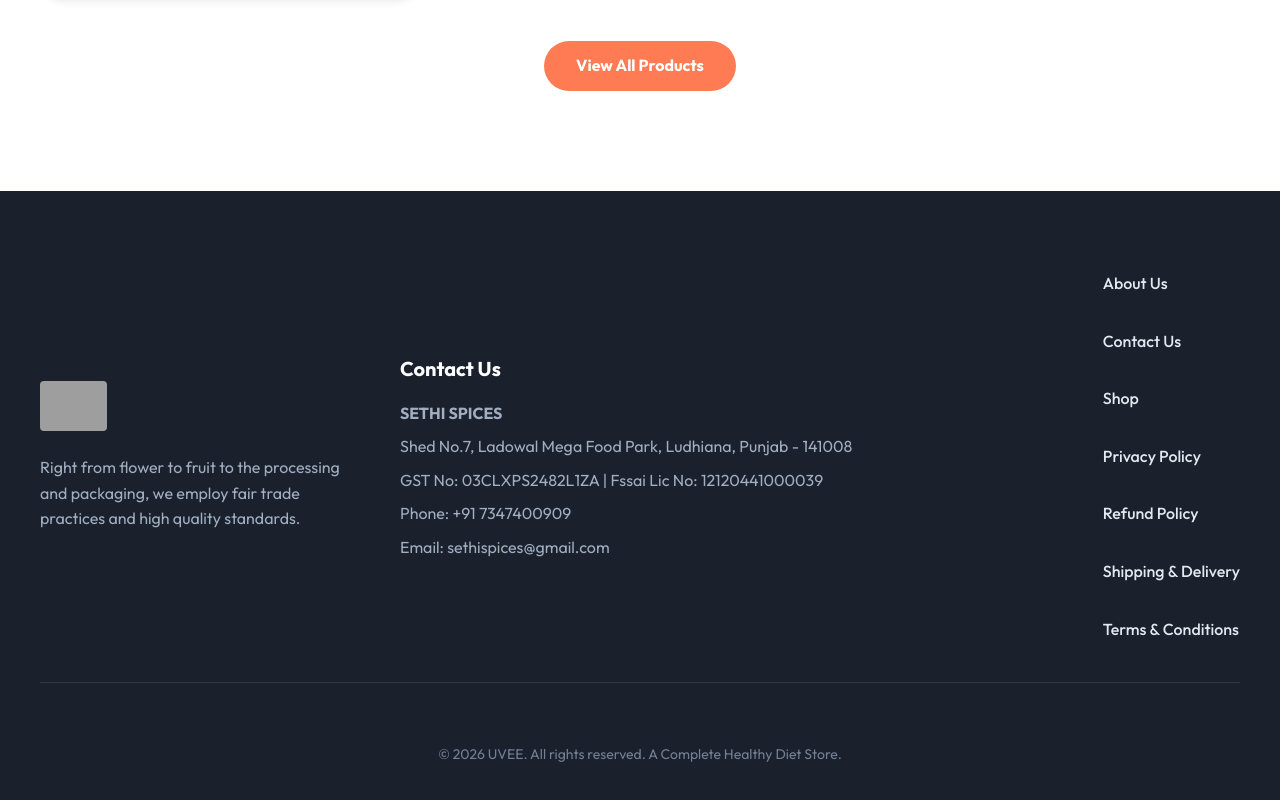
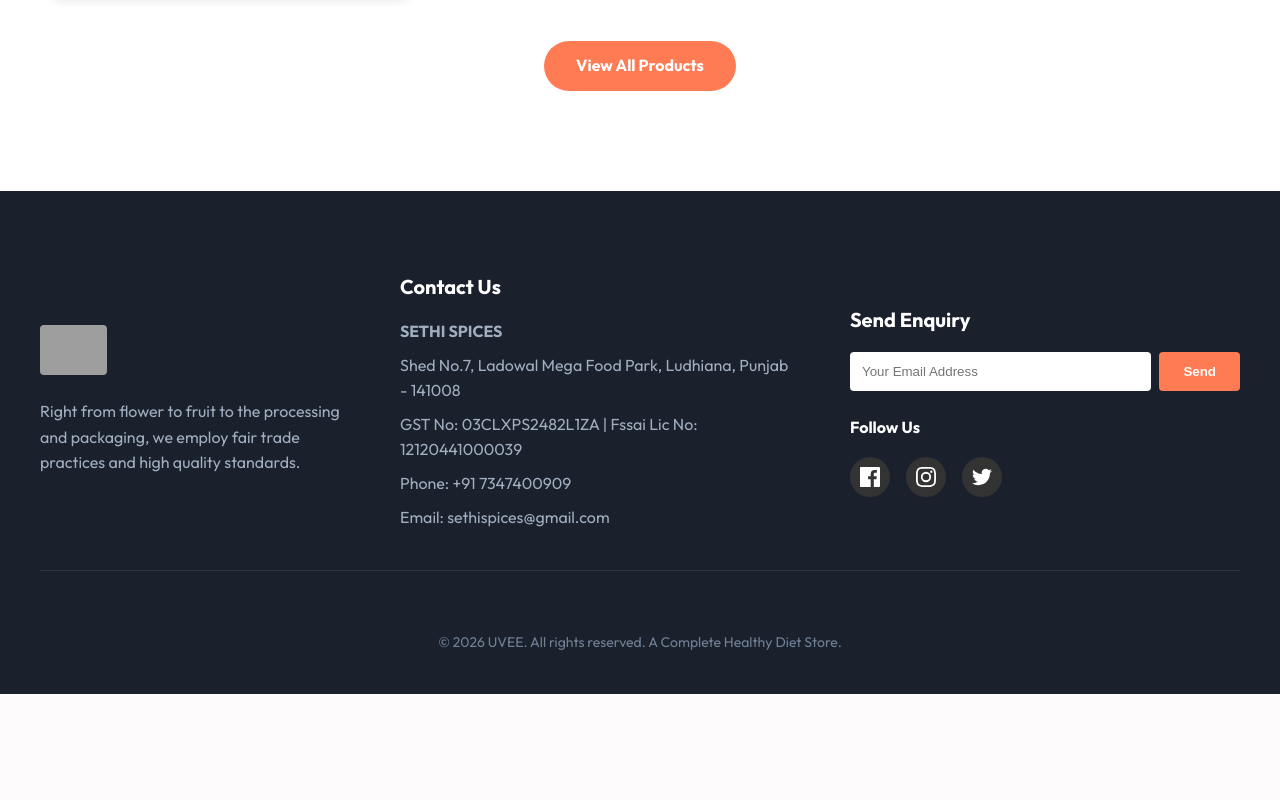
Before and after one commit to vipulbansal1224-wq/uvee, a Next.js app: page / in a window 1280 px wide. Shown: the part 3276-4076 px from the top of the page. After the commit the page ends 3970 px from the top, so only its background shows below. Built offline with nearby package versions, Linux system fonts and the light colour scheme; grey boxes are pictures that could not be loaded.

Commit message:
feat: replace footer menu with social icons and enquiry form

```diff
--- a/app/page.js
+++ b/app/page.js
@@ -80,14 +80,25 @@
                <p style={{ color: '#a0aec0', marginBottom: '8px' }}>Phone: +91 7347400909</p>
                <p style={{ color: '#a0aec0' }}>Email: sethispices@gmail.com</p>
             </div>
-            <div className={styles.footerLinks} style={{ flexDirection: 'column' }}>
-              <a href="/about">About Us</a>
-              <a href="/contact">Contact Us</a>
-              <a href="/shop">Shop</a>
-              <a href="/policies/privacy">Privacy Policy</a>
-              <a href="/policies/refund">Refund Policy</a>
-              <a href="/policies/shipping">Shipping & Delivery</a>
-              <a href="/policies/terms">Terms & Conditions</a>
+            <div style={{ flex: 1, marginLeft: '60px' }}>
+              <h4 style={{ fontSize: '20px', color: 'white', marginBottom: '16px' }}>Send Enquiry</h4>
+              <form style={{ display: 'flex', gap: '8px', marginBottom: '24px' }}>
+                <input type="email" placeholder="Your Email Address" style={{ padding: '12px', borderRadius: '4px', border: 'none', flex: 1, outline: 'none' }} />
+                <button type="button" style={{ padding: '12px 24px', background: 'var(--primary)', color: 'white', border: 'none', borderRadius: '4px', fontWeight: 'bold', cursor: 'pointer' }}>Send</button>
+              </form>
+
+              <h4 style={{ fontSize: '16px', color: 'white', marginBottom: '16px' }}>Follow Us</h4>
+              <div style={{ display: 'flex', gap: '16px' }}>
+                <a href="#" style={{ color: 'white', background: '#333', width: '40px', height: '40px', display: 'flex', alignItems: 'center', justifyContent: 'center', borderRadius: '50%' }}>
+                  <svg width="20" height="20" fill="currentColor" viewBox="0 0 24 24"><path d="M22.675 0h-21.35C.597 0 0 .597 0 1.325v21.351C0 23.403.597 24 1.325 24H12.82v-9.294H9.692v-3.622h3.128V8.413c0-3.1 1.893-4.788 4.659-4.788 1.325 0 2.463.099 2.795.143v3.24l-1.918.001c-1.504 0-1.795.715-1.795 1.763v2.313h3.587l-.467 3.622h-3.12V24h6.116c.73 0 1.323-.597 1.323-1.324V1.325C24 .597 23.403 0 22.675 0z"/></svg>
+                </a>
+                <a href="#" style={{ color: 'white', background: '#333', width: '40px', height: '40px', display: 'flex', alignItems: 'center', justifyContent: 'center', borderRadius: '50%' }}>
+                  <svg width="20" height="20" fill="currentColor" viewBox="0 0 24 24"><path d="M12 2.163c3.204 0 3.584.012 4.85.07 3.252.148 4.771 1.691 4.919 4.919.058 1.265.069 1.645.069 4.849 0 3.205-.012 3.584-.069 4.849-.149 3.225-1.664 4.771-4.919 4.919-1.266.058-1.644.07-4.85.07-3.204 0-3.584-.012-4.849-.07-3.26-.149-4.771-1.699-4.919-4.92-.058-1.265-.07-1.644-.07-4.849 0-3.204.013-3.583.07-4.849.149-3.227 1.664-4.771 4.919-4.919 1.266-.057 1.645-.069 4.849-.069zM12 0C8.741 0 8.333.014 7.053.072 2.695.272.273 2.69.073 7.052.014 8.333 0 8.741 0 12c0 3.259.014 3.668.072 4.948.2 4.358 2.618 6.78 6.98 6.98C8.333 23.986 8.741 24 12 24c3.259 0 3.668-.014 4.948-.072 4.354-.2 6.782-2.618 6.979-6.98.059-1.28.073-1.689.073-4.948 0-3.259-.014-3.667-.072-4.947-.196-4.354-2.617-6.78-6.979-6.98C15.668.014 15.259 0 12 0zm0 5.838a6.162 6.162 0 100 12.324 6.162 6.162 0 000-12.324zM12 16a4 4 0 110-8 4 4 0 010 8zm6.406-11.845a1.44 1.44 0 100 2.881 1.44 1.44 0 000-2.881z"/></svg>
+                </a>
+                <a href="#" style={{ color: 'white', background: '#333', width: '40px', height: '40px', display: 'flex', alignItems: 'center', justifyContent: 'center', borderRadius: '50%' }}>
+                  <svg width="20" height="20" fill="currentColor" viewBox="0 0 24 24"><path d="M23.953 4.57a10 10 0 01-2.825.775 4.958 4.958 0 002.163-2.723 10.054 10.054 0 01-3.127 1.184 4.92 4.92 0 00-8.384 4.482C7.69 8.095 4.067 6.13 1.64 3.162a4.822 4.822 0 00-.666 2.475c0 1.71.87 3.213 2.188 4.096a4.904 4.904 0 01-2.228-.616v.06a4.923 4.923 0 003.946 4.827 4.996 4.996 0 01-2.212.085 4.936 4.936 0 004.604 3.417 9.867 9.867 0 01-6.102 2.105c-.39 0-.779-.023-1.17-.067a13.995 13.995 0 007.557 2.209c9.053 0 13.998-7.496 13.998-13.985 0-.21 0-.42-.015-.63A9.935 9.935 0 0024 4.59z"/></svg>
+                </a>
+              </div>
             </div>
           </div>
           <p className={styles.copyright}>© 2026 UVEE. All rights reserved. A Complete Healthy Diet Store.</p>
```
